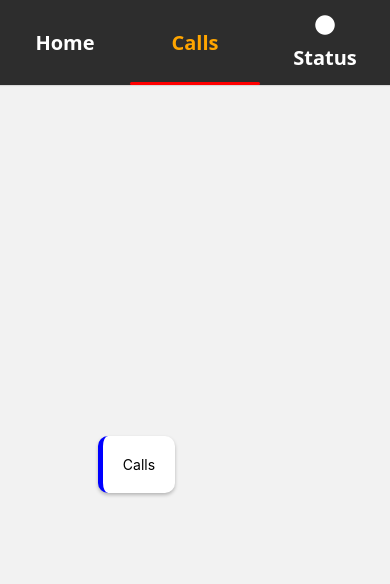
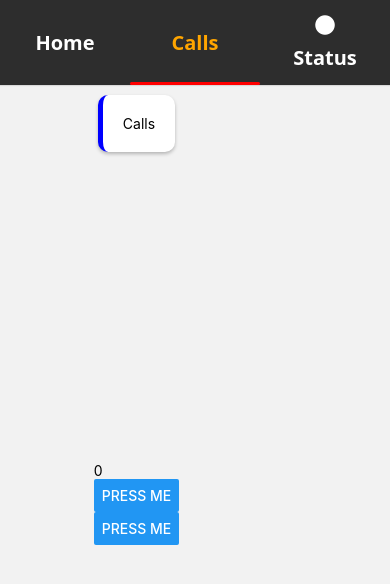
Before and after one commit to nuruddin-osman/react-native-navigation, a React Native app: screen /Calls in a window 390 px wide. Shown: the top 584 px of the page. Built offline with nearby package versions, Linux system fonts and the light colour scheme; grey boxes are pictures that could not be loaded.

Commit message:
context Api practice done

```diff
--- /dev/null
+++ b/src/screens/contextApi/ChildOne.jsx
@@ -0,0 +1,17 @@
+import { View, Text, Button } from 'react-native'
+import React, { useContext } from 'react'
+import { SomeContext } from './Parent'
+import ChildTow from './ChildTow'
+
+const ChildOne = () => {
+    const {count, handleCount} = useContext(SomeContext)
+  return (
+    <View>
+      <Text>{count}</Text>
+      <Button title='Press me' onPress={handleCount}/>
+      <ChildTow/>
+    </View>
+  )
+}
+
+export default ChildOne
--- /dev/null
+++ b/src/screens/contextApi/ChildTow.jsx
@@ -0,0 +1,14 @@
+import { View, Text, Button } from 'react-native'
+import React, { useContext } from 'react'
+import { SomeContext } from './Parent'
+
+const ChildTow = () => {
+     const {count, handleCountDecr} = useContext(SomeContext)
+  return (
+    <View>
+            <Button title='Press me' onPress={handleCountDecr}/>
+    </View>
+  )
+}
+
+export default ChildTow
--- /dev/null
+++ b/src/screens/contextApi/Parent.jsx
@@ -0,0 +1,25 @@
+import { View, Text } from 'react-native'
+import React, { createContext, useState } from 'react'
+import { styles } from '../../style';
+import ChildOne from './ChildOne';
+export const SomeContext = createContext()
+
+const Parent = () => {
+    const [count, setCount] = useState(0);
+    const handleCount = ()=>{
+        setCount(count + 1)
+    }
+    const handleCountDecr = ()=>{
+        setCount(count - 1)
+    }
+  return (
+    <View style={styles.containers}>
+      <SomeContext.Provider value={{count, handleCount, handleCountDecr}}>
+
+        <ChildOne/>
+      </SomeContext.Provider>
+    </View>
+  )
+}
+
+export default Parent
--- a/src/screens/topTab/Calls.jsx
+++ b/src/screens/topTab/Calls.jsx
@@ -1,11 +1,13 @@
 import { View, Text } from 'react-native';
 import React from 'react';
 import { styles } from '../../style';
+import Parent from '../contextApi/Parent';
 
 const Calls = () => {
   return (
     <View style={styles.containers}>
       <Text style={styles.card}>Calls</Text>
+      <Parent/>
     </View>
   );
 };
```
